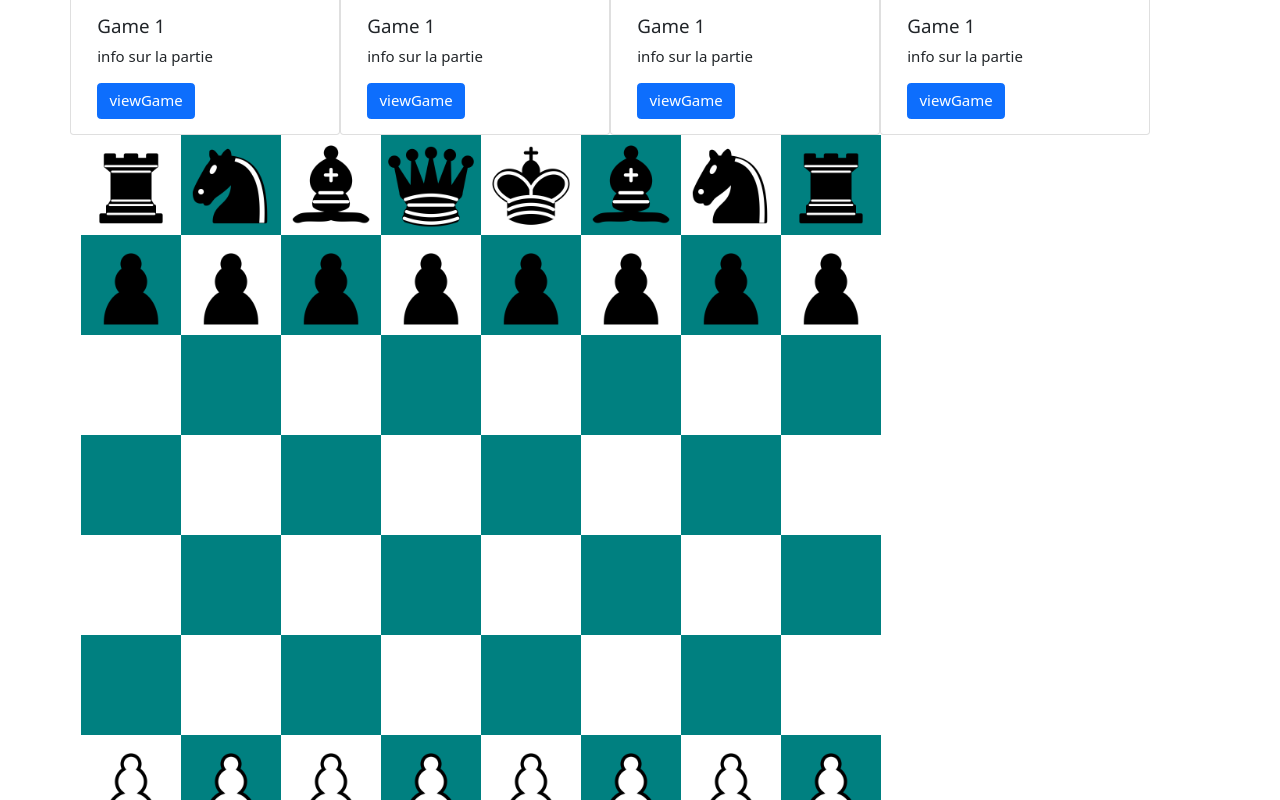
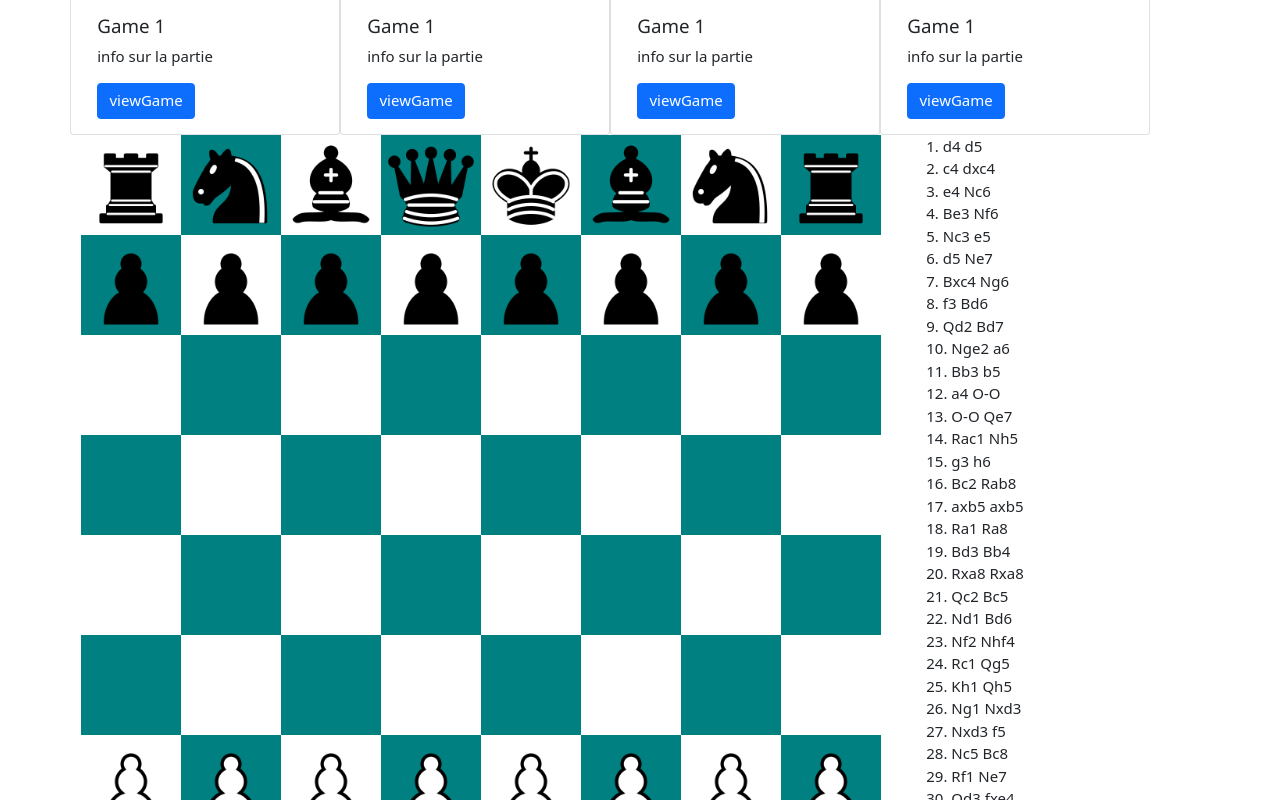
Before and after one commit to HE-Arc/AnalyChess, a Vue app in the folder analychess_front/: page /account in a window 1280 px wide. Shown: the part 940-1740 px from the top of the page. Built offline with nearby package versions, Linux system fonts and the light colour scheme.

Commit message:
Add move list

```diff
--- a/analychess_front/src/components/Board.vue
+++ b/analychess_front/src/components/Board.vue
@@ -1,5 +1,6 @@
 <template>
-<div>
+<div class="row">
+    <div class="col">
         <div class="board">
             <div class="board-row" v-for="rowIndex in BOARD_SIZE" :key="rowIndex">
                 <div class="board-cell" v-for="fileIndex in BOARD_SIZE" :key="fileIndex"></div>
@@ -15,6 +16,14 @@
                 :hidden="piece.hidden"
             />
         </div>
+    </div>
+
+    <div class="col">
+        <MovesList
+            :pgnMoves="pgnMoves"
+            :selectedMoveIndex="0"
+            @move="moveAtIndex"
+        />
 
         <div>
             <button class="btn btn-secondary" @click="firstMove">First</button>
@@ -23,11 +32,13 @@
             <button class="btn btn-secondary" @click="lastMove">Last</button>
         </div>
     </div>
+</div>
 </template>
 
 <script>
 
 import ChessPiece from "./ChessPiece.vue";
+import MovesList from "./MovesList.vue";
 import MoveAction from "../tools/MoveAction";
 const moves = require("../../moves.json");
 
@@ -49,7 +60,8 @@ const FILE_H = 7;
 export default {
     name: 'Board',
     components: {
-        ChessPiece
+        ChessPiece,
+        MovesList
     },
     data() {
         return {
@@ -65,6 +77,13 @@ export default {
         for(const {move} of moves.moves)
         {
             this.actions.push(new MoveAction(move.movements, this.pieces));
+        }
+    },
+    computed: {
+        pgnMoves() {
+            return moves.moves.map(m => {
+                return m.move.pgnMove;
+            });
         }
     },
     methods: {
--- /dev/null
+++ b/analychess_front/src/components/MovesList.vue
@@ -0,0 +1,62 @@
+<template>
+<div class="container">
+    <div v-for="move in moves" :key="move.moveIndex">
+        <span>{{move.moveIndex + 1}}. </span>
+        <span @click="emitMoveChange(move.moveIndex)">{{move.whiteMove}} </span>
+        <span @click="emitMoveChange(move.moveIndex, true)">{{move.blackMove}}</span>
+    </div>
+</div>
+</template>
+
+<script>
+
+export default {
+    name: 'MovesList',
+    props: {
+        selectedMoveIndex: {
+            type: Number,
+            required: true
+        },
+        pgnMoves: {
+            type: Array,
+            require: true
+        }
+    },
+    computed: {
+        moves() {
+            const moves = [];
+            let currentMove = null;
+            for(let semiMoveIndex = 0; semiMoveIndex < this.pgnMoves.length; ++semiMoveIndex)
+            {
+                if(semiMoveIndex % 2 == 0)
+                {
+                    currentMove = {
+                        moveIndex: semiMoveIndex / 2,
+                        whiteMove: this.pgnMoves[semiMoveIndex],
+                        blackMove: ""
+                    }
+                }
+                else
+                {
+                    currentMove.blackMove = this.pgnMoves[semiMoveIndex];
+                }
+
+                if(semiMoveIndex % 2 != 0)
+                {
+                    moves.push(currentMove);
+                    currentMove = null;
+                }
+            }
+
+            if(currentMove) moves.push(currentMove);
+            return moves;
+        }
+    },
+    methods: {
+        emitMoveChange(moveIndex, black = false) {
+            const semiMoveIndex = moveIndex * 2 + (black ? 1 : 0) + 1;
+            this.$emit("move", semiMoveIndex);
+        }
+    }
+}
+</script>
```
Lines whose indentation alone changed are shown as unchanged.
